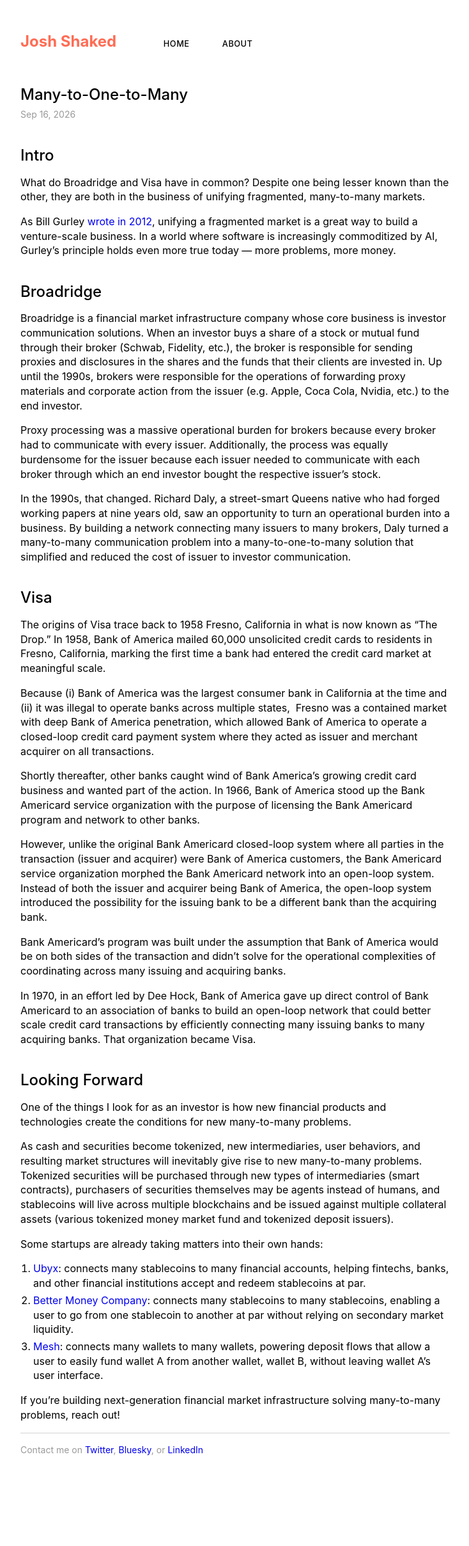
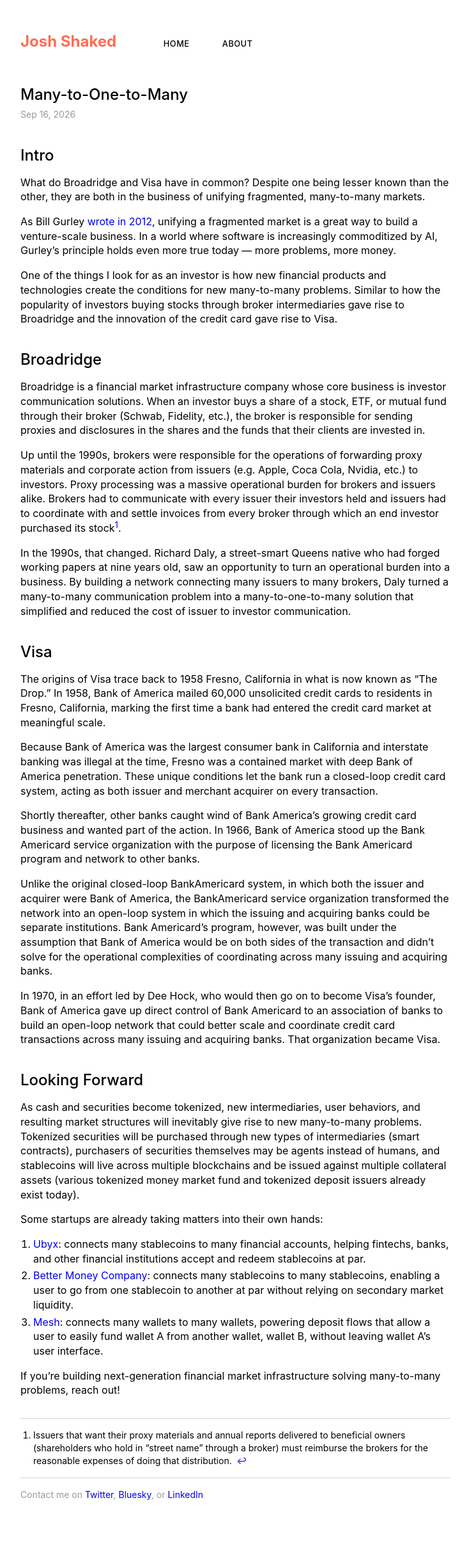
Before and after one commit to jshaked/jshaked.github.io, a Jekyll site: the page built from _posts/2026-09-16-many-to-one-to-many.md, in a window 1280 px wide. Shown: the whole page at 64% size, without its empty margins (272-1006 px from the left). Built offline with Jekyll 4.4.1, drawn with Linux system fonts in a browser that asks for light colours; before the commit the page ends 2345 px from its top, so only the background shows below that.

Commit message:
added footnote formatting and updated many-to-one-to-many blog

```diff
--- a/_posts/2026-09-16-many-to-one-to-many.md
+++ b/_posts/2026-09-16-many-to-one-to-many.md
@@ -9,13 +9,13 @@
 
 As Bill Gurley [wrote in 2012](https://abovethecrowd.com/2012/11/13/all-markets-are-not-created-equal-10-factors-to-consider-when-evaluating-digital-marketplaces/), unifying a fragmented market is a great way to build a venture-scale business. In a world where software is increasingly commoditized by AI, Gurley’s principle holds even more true today — more problems, more money.
 
-
+One of the things I look for as an investor is how new financial products and technologies create the conditions for new many-to-many problems. Similar to how the popularity of investors buying stocks through broker intermediaries gave rise to Broadridge and the innovation of the credit card gave rise to Visa.
 
 ## Broadridge
 
-Broadridge is a financial market infrastructure company whose core business is investor communication solutions. When an investor buys a share of a stock or mutual fund through their broker (Schwab, Fidelity, etc.), the broker is responsible for sending proxies and disclosures in the shares and the funds that their clients are invested in. Up until the 1990s, brokers were responsible for the operations of forwarding proxy materials and corporate action from the issuer (e.g. Apple, Coca Cola, Nvidia, etc.) to the end investor.
+Broadridge is a financial market infrastructure company whose core business is investor communication solutions. When an investor buys a share of a stock, ETF, or mutual fund through their broker (Schwab, Fidelity, etc.), the broker is responsible for sending proxies and disclosures in the shares and the funds that their clients are invested in.
 
-Proxy processing was a massive operational burden for brokers because every broker had to communicate with every issuer. Additionally, the process was equally burdensome for the issuer because each issuer needed to communicate with each broker through which an end investor bought the respective issuer’s stock.
+Up until the 1990s, brokers were responsible for the operations of forwarding proxy materials and corporate action from issuers (e.g. Apple, Coca Cola, Nvidia, etc.) to investors. Proxy processing was a massive operational burden for brokers and issuers alike. Brokers had to communicate with every issuer their investors held and issuers had to coordinate with and settle invoices from every broker through which an end investor purchased its stock[^1].
 
 In the 1990s, that changed. Richard Daly, a street-smart Queens native who had forged working papers at nine years old, saw an opportunity to turn an operational burden into a business. By building a network connecting many issuers to many brokers, Daly turned a many-to-many communication problem into a many-to-one-to-many solution that simplified and reduced the cost of issuer to investor communication.
 
@@ -23,21 +23,17 @@
 
 The origins of Visa trace back to 1958 Fresno, California in what is now known as “The Drop.” In 1958, Bank of America mailed 60,000 unsolicited credit cards to residents in Fresno, California, marking the first time a bank had entered the credit card market at meaningful scale.
 
-Because (i) Bank of America was the largest consumer bank in California at the time and (ii) it was illegal to operate banks across multiple states,  Fresno was a contained market with deep Bank of America penetration, which allowed Bank of America to operate a closed-loop credit card payment system where they acted as issuer and merchant acquirer on all transactions.
+Because Bank of America was the largest consumer bank in California and interstate banking was illegal at the time, Fresno was a contained market with deep Bank of America penetration. These unique conditions let the bank run a closed-loop credit card system, acting as both issuer and merchant acquirer on every transaction.
 
 Shortly thereafter, other banks caught wind of Bank America’s growing credit card business and wanted part of the action. In 1966, Bank of America stood up the Bank Americard service organization with the purpose of licensing the Bank Americard program and network to other banks.
 
-However, unlike the original Bank Americard closed-loop system where all parties in the transaction (issuer and acquirer) were Bank of America customers, the Bank Americard service organization morphed the Bank Americard network into an open-loop system. Instead of both the issuer and acquirer being Bank of America, the open-loop system introduced the possibility for the issuing bank to be a different bank than the acquiring bank.
+Unlike the original closed-loop BankAmericard system, in which both the issuer and acquirer were Bank of America, the BankAmericard service organization transformed the network into an open-loop system in which the issuing and acquiring banks could be separate institutions. Bank Americard’s program, however, was built under the assumption that Bank of America would be on both sides of the transaction and didn’t solve for the operational complexities of coordinating across many issuing and acquiring banks.
 
-Bank Americard’s program was built under the assumption that Bank of America would be on both sides of the transaction and didn’t solve for the operational complexities of coordinating across many issuing and acquiring banks.
-
-In 1970, in an effort led by Dee Hock, Bank of America gave up direct control of Bank Americard to an association of banks to build an open-loop network that could better scale credit card transactions by efficiently connecting many issuing banks to many acquiring banks. That organization became Visa.
+In 1970, in an effort led by Dee Hock, who would then go on to become Visa's founder, Bank of America gave up direct control of Bank Americard to an association of banks to build an open-loop network that could better scale and coordinate credit card transactions across many issuing and acquiring banks. That organization became Visa.
 
 ## Looking Forward
 
-One of the things I look for as an investor is how new financial products and technologies create the conditions for new many-to-many problems.
-
-As cash and securities become tokenized, new intermediaries, user behaviors, and resulting market structures will inevitably give rise to new many-to-many problems. Tokenized securities will be purchased through new types of intermediaries (smart contracts), purchasers of securities themselves may be agents instead of humans, and stablecoins will live across multiple blockchains and be issued against multiple collateral assets (various tokenized money market fund and tokenized deposit issuers).
+As cash and securities become tokenized, new intermediaries, user behaviors, and resulting market structures will inevitably give rise to new many-to-many problems. Tokenized securities will be purchased through new types of intermediaries (smart contracts), purchasers of securities themselves may be agents instead of humans, and stablecoins will live across multiple blockchains and be issued against multiple collateral assets (various tokenized money market fund and tokenized deposit issuers already exist today).
 
 Some startups are already taking matters into their own hands:
 
@@ -46,3 +42,5 @@
 3. [Mesh](https://www.meshpay.com/): connects many wallets to many wallets, powering deposit flows that allow a user to easily fund wallet A from another wallet, wallet B, without leaving wallet A’s user interface.
 
 If you’re building next-generation financial market infrastructure solving many-to-many problems, reach out!
+
+[^1]: Issuers that want their proxy materials and annual reports delivered to beneficial owners (shareholders who hold in "street name" through a broker) must reimburse the brokers for the reasonable expenses of doing that distribution.
--- a/_sass/_content.scss
+++ b/_sass/_content.scss
@@ -162,6 +162,34 @@
   line-height: 1;
 }
 
+/**
+* Footnotes
+*/
+.footnotes {
+  margin-top: 2 * $spacing-unit;
+  padding-top: $spacing-unit;
+  border-top: 1px solid var(--hr-color);
+  font-size: $small-font-size;
+  color: var(--text-color);
+
+  ol {
+    margin-left: 1.25 * $spacing-unit;
+  }
+
+  li {
+    margin-bottom: 0.5 * $spacing-unit;
+  }
+
+  p {
+    display: inline;
+    margin-bottom: 0;
+  }
+
+  a.reversefootnote {
+    margin-left: 0.25em;
+  }
+}
+
 .wide {
   margin-right: -3 * $spacing-unit;
   margin-left: -3 * $spacing-unit;
```
